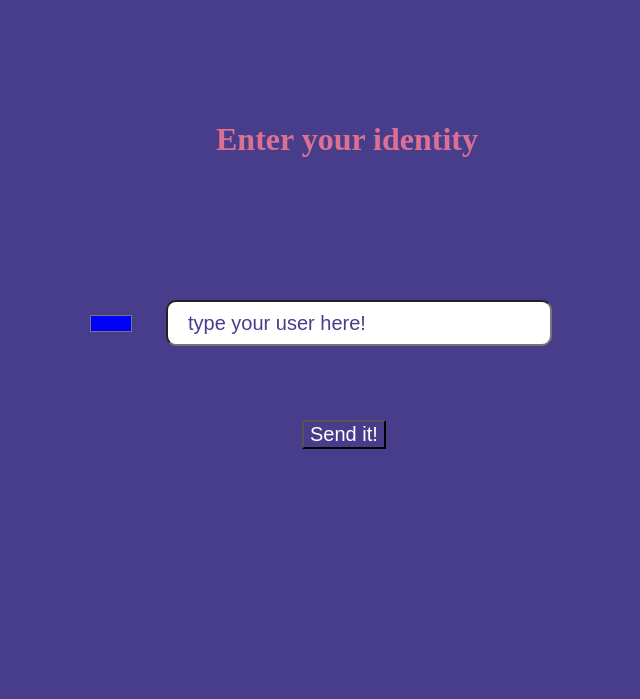
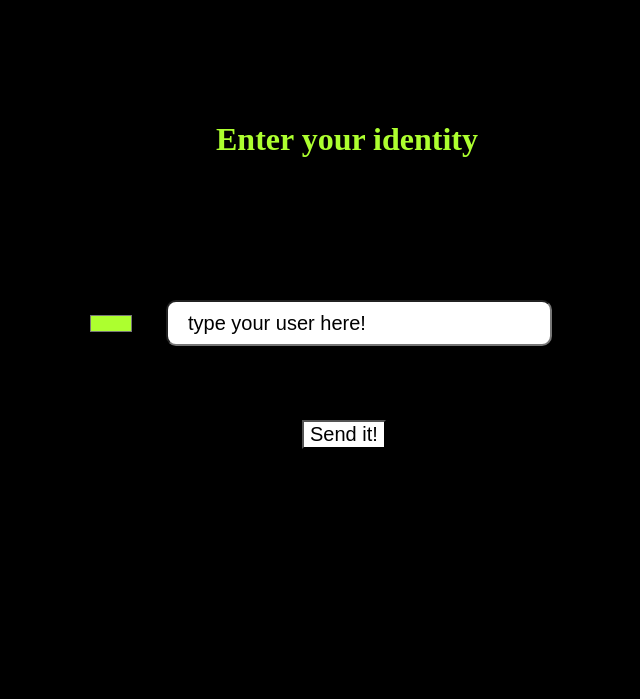
Before and after one commit to Kineforce/unstableChat, a PHP site: page / in a window 1280 px wide. Shown: the top 699 px of the page, without its empty margins (274-914 px from the left). Run offline with PHP 8.4, Linux system fonts and the light colour scheme.

Commit message:
Ajustando css

```diff
--- a/unstableChat/css/style_index.css
+++ b/unstableChat/css/style_index.css
@@ -1,5 +1,5 @@
 body {
-    background-color: darkslateblue;
+    background-color: black;
 }
 
 .container {
@@ -12,19 +12,18 @@ body {
 }
 
 #login_form {
-    position: absolute;
-    height: 100%;
-    width: 100%;
+    height: 500px;
+    width: 500px;
 }
 
 #label_login {
     position: absolute;
     margin-left: 250px;
-    color: palevioletred;
+    color: greenyellow;
 }
 
 #login_input::placeholder{
-    color: darkslateblue;
+    color: black;
     font-size: 20px;
     padding-left: 0px;
 }
@@ -36,7 +35,7 @@ body {
     margin-top: 200px;
     width: 360px;
     height: 40px;
-    color: darkslateblue;
+    color: black;
     border-radius: 10px;
     padding-left: 20px;
 
@@ -46,11 +45,12 @@ body {
     background-color: rgb(61, 40, 245);
 }
 
-#feedback_message {
+.feedback_message {
     position: absolute;
     margin-top: 10px;
     margin-left: 12.6rem;
     color: whitesmoke;
+    width: 300px;
 }
 
 #submit_login {
@@ -58,15 +58,15 @@ body {
     font-size: 20px;
     top: 20rem;
     left: 21rem;
-    background-color: darkslateblue;
-    color: white;
+    background-color: white;
+    color: black;
 }
 
 #colorpicker {
     position: absolute;
     left: 120px;
     top: 210px;
-    background-color: darkslateblue;
+    background-color: black;
     border: none;
 }
 
@@ -78,11 +78,11 @@ body {
 #label_pwd {
     position: absolute;
     margin-left: 250px;
-    color: palevioletred;
+    color: greenyellow;
 }
 
 #pwd_input::placeholder{
-    color: darkslateblue;
+    color: black;
     font-size: 20px;
     padding-left: 0px;
 }
@@ -94,7 +94,7 @@ body {
     margin-top: 200px;
     width: 360px;
     height: 40px;
-    color: darkslateblue;
+    color: black;
     border-radius: 10px;
     padding-left: 20px;
 
@@ -109,8 +109,8 @@ body {
     font-size: 20px;
     top: 20rem;
     left: 21rem;
-    background-color: darkslateblue;
-    color: white;
+    background-color: white;
+    color: black;
 }
 
 
--- a/unstableChat/css/style_messages.css
+++ b/unstableChat/css/style_messages.css
@@ -1,5 +1,5 @@
 body {
-    background-color: white;
+    background-color: black;
 }
 
 .container {
--- a/unstableChat/index.html
+++ b/unstableChat/index.html
@@ -15,12 +15,11 @@
     <form id="login_form" method="post" action="./login.php">
         <label id="label_login" for="login"><h1>Enter your identity</h1></label>
         <input type="text" name="userName" id="login_input" placeholder="type your user here!">
-        <span id="feedback_message"></span>
+        <span class="feedback_message"></span>
         <input type="submit" id="submit_login" value="Send it!">
-        <input type="color" id="colorpicker" value="#0000ff">
+        <input type="color" id="colorpicker" value="#ADFF2F">
     </form>
 </div>
-
 
 <script src="js/scripts_index.js"></script>
 
--- a/unstableChat/js/scripts_index.js
+++ b/unstableChat/js/scripts_index.js
@@ -35,9 +35,9 @@ $("#login_form").submit(function(e) {
                 }else if (data.status == 'password'){
                     console.log("Password validated!");
                 }else if (data.status == 'invalidUser'){
-                    document.getElementById('feedback_message').innerHTML = 'Please, fulfill a valid username!';
+                    document.getElementsByClassName('feedback_message')[0].innerHTML = 'Please, fulfill a valid username!';
                 }else {
-                    document.getElementById('feedback_message').innerHTML = 'Contact support!';
+                    document.getElementsByClassName('feedback_message')[0].innerHTML = 'Contact support!';
                     console.log(data.status);
                 }
             }
--- a/unstableChat/pwd.php
+++ b/unstableChat/pwd.php
@@ -25,7 +25,7 @@ if (isset($_SESSION['username'])){
         <form id="pass_form" method="post" action="./login.php">
             <label id="label_pwd" for="pwd"><h1>Enter your password</h1></label>
             <input type="password" name="userPass" id="pwd_input" placeholder="type your user here!">
-            <span id="feedback_message"></span>
+            <span class="feedback_message"></span>
             <input type="hidden" name="token" value="<?php echo $_SESSION['token'] ?>">
             <input type="submit" id="submit_pwd" value="Send it!">
         </form>
```
Also changed, not shown: unstableChat/js/scripts_pwd.js (+5 -5 lines).
